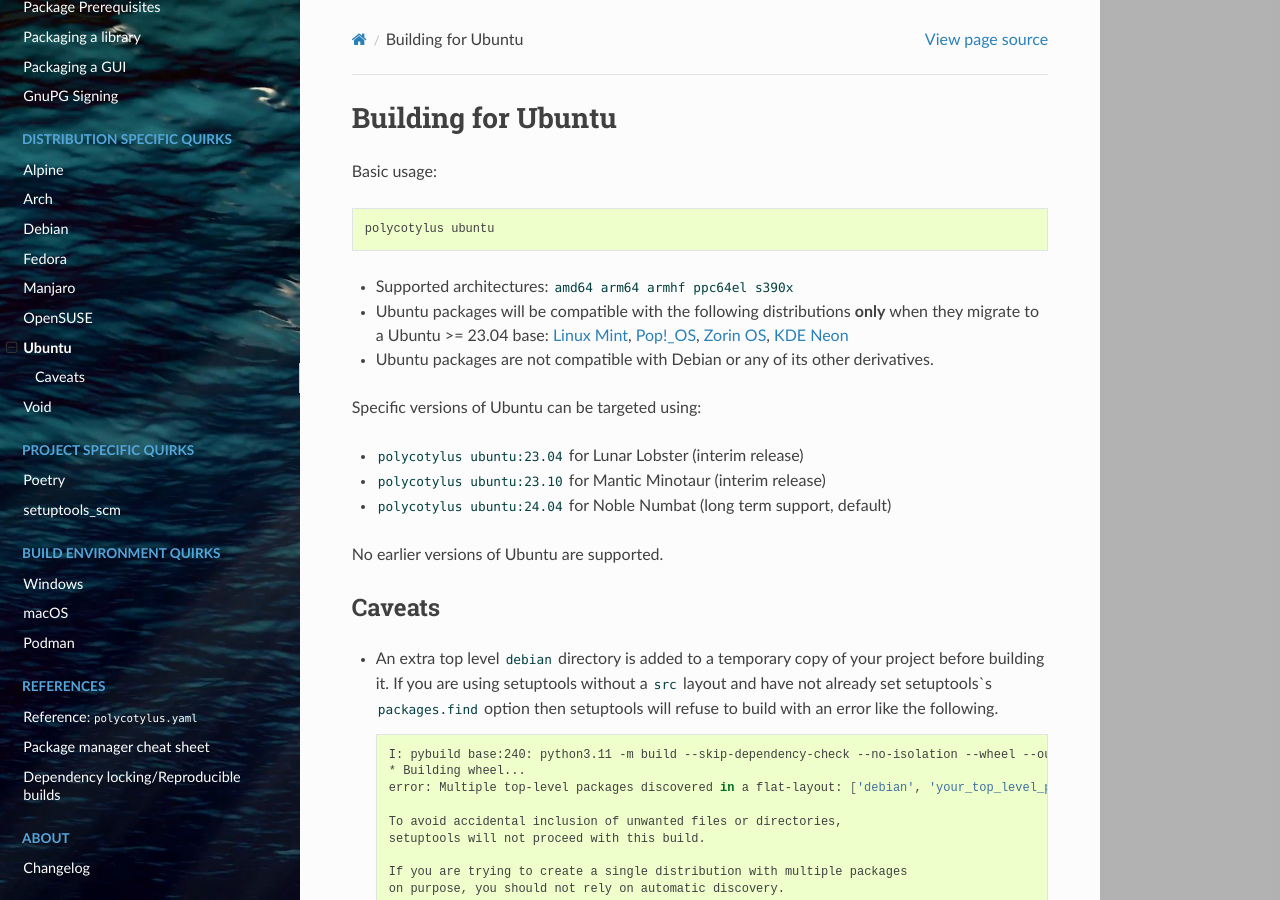
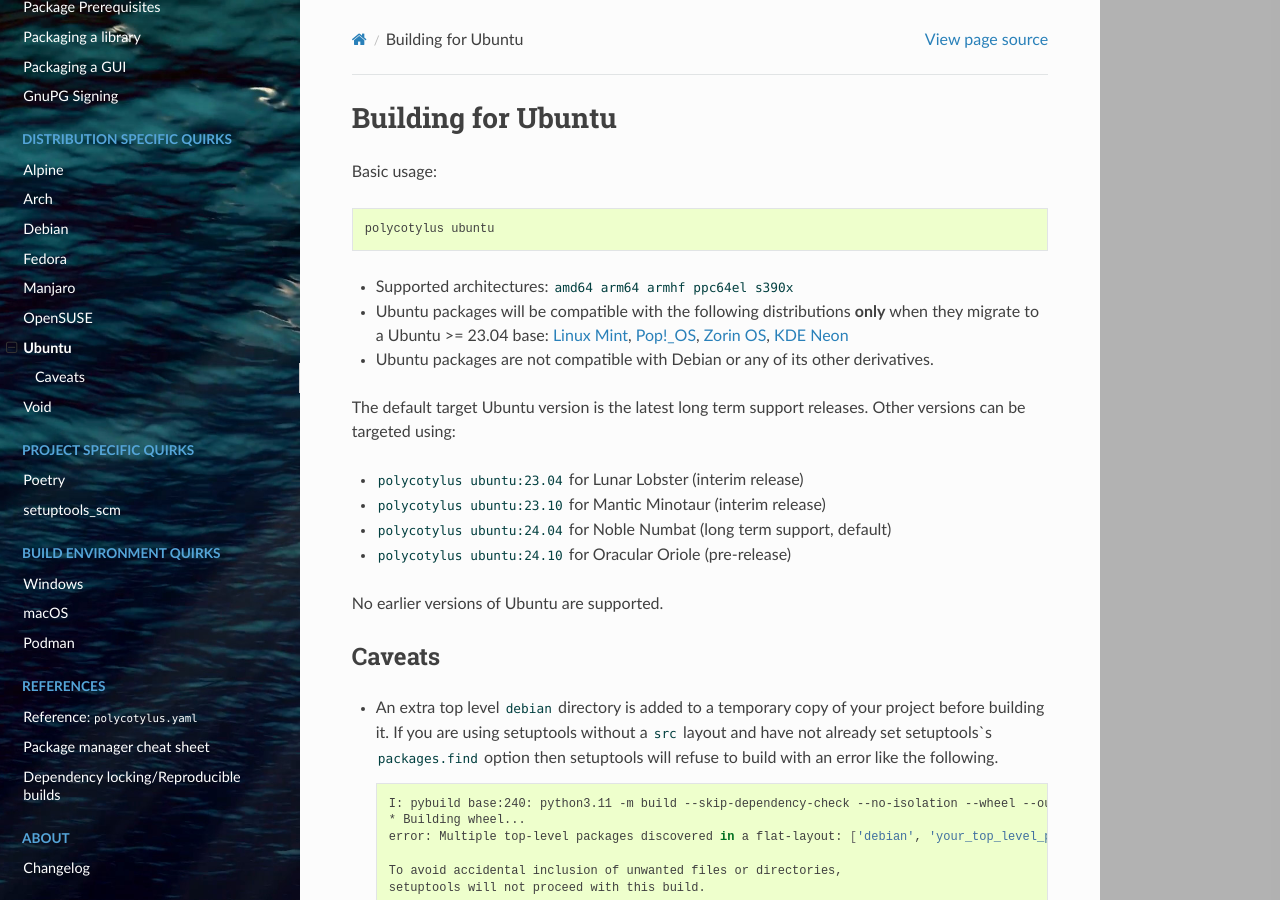
Before and after one commit to bwoodsend/polycotylus, a Sphinx documentation site: the page built from docs/source/ubuntu.rst, in a window 1280 px wide and 900 px high. Built offline with Sphinx 7.4.7 and the Read the Docs theme 2.0.0, drawn with Linux system fonts in a browser that asks for light colours.

Commit message:
Add Ubuntu 24.10 (pre-release) support

```diff
--- a/README.rst
+++ b/README.rst
@@ -77,7 +77,7 @@
 Fedora_        37-40, 41 (rawhide)
 Manjaro_       rolling
 OpenSUSE_      Tumbleweed only (rolling)
-Ubuntu_        23.04-24.04
+Ubuntu_        23.04-24.04, 24.10 (pre-release)
 Void_          rolling
 =============  ============================================
 
--- a/docs/source/ubuntu.rst
+++ b/docs/source/ubuntu.rst
@@ -16,13 +16,24 @@
 * Ubuntu packages are not compatible with Debian or any of its other
   derivatives.
 
-Specific versions of Ubuntu can be targeted using:
+The default target Ubuntu version is the latest long term support releases.
+Other versions can be targeted using:
 
 * ``polycotylus ubuntu:23.04`` for Lunar Lobster (interim release)
 * ``polycotylus ubuntu:23.10`` for Mantic Minotaur (interim release)
 * ``polycotylus ubuntu:24.04`` for Noble Numbat (long term support, default)
+* ``polycotylus ubuntu:24.10`` for Oracular Oriole (pre-release)
 
 No earlier versions of Ubuntu are supported.
+
+..
+    See the following for checking the Ubuntu base versions of derivative
+    distributions:
+
+    * https://linuxmint.com/download_all.php
+    * https://zorin.com/os/details/
+    * https://pop.system76.com/ (Try to download. It uses the same version numbers as Ubuntu)
+    * https://neon.kde.org/faq#what-is-neon
 
 
 Caveats
--- a/polycotylus/__init__.py
+++ b/polycotylus/__init__.py
@@ -14,7 +14,7 @@
 from ._void import Void, VoidGlibc, VoidMusl
 from ._opensuse import OpenSUSE
 from ._debian import Debian, Debian13
-from ._ubuntu import Ubuntu, Ubuntu2304, Ubuntu2310, Ubuntu2404
+from ._ubuntu import Ubuntu, Ubuntu2304, Ubuntu2310, Ubuntu2404, Ubuntu2410
 
 distributions = {i.name: i for i in (Alpine, Arch, Debian, Fedora, Manjaro, OpenSUSE, Ubuntu, Void)}
 distributions["alpine:3.17"] = Alpine317
@@ -31,5 +31,6 @@
 distributions["ubuntu:23.04"] = Ubuntu2304
 distributions["ubuntu:23.10"] = Ubuntu2310
 distributions["ubuntu:24.04"] = Ubuntu2404
+distributions["ubuntu:24.10"] = Ubuntu2410
 distributions["void:glibc"] = VoidGlibc
 distributions["void:musl"] = VoidMusl
```
Also changed, not shown: 4 other files.
